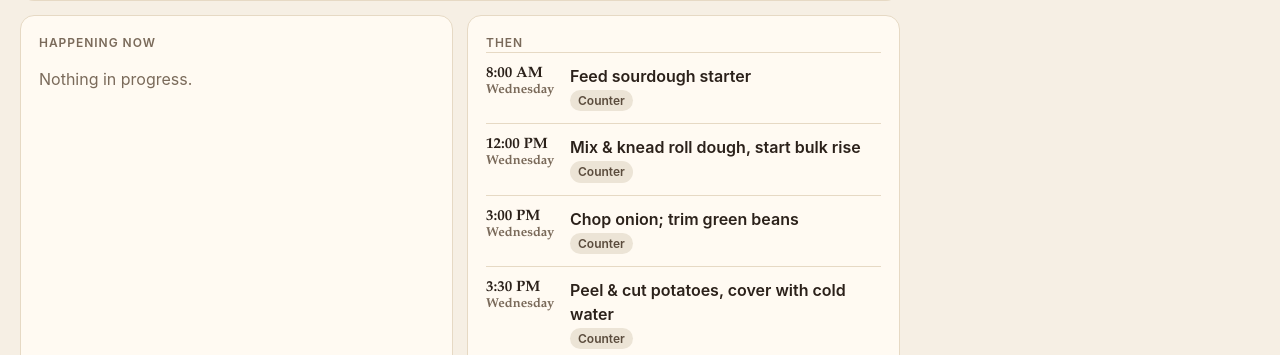
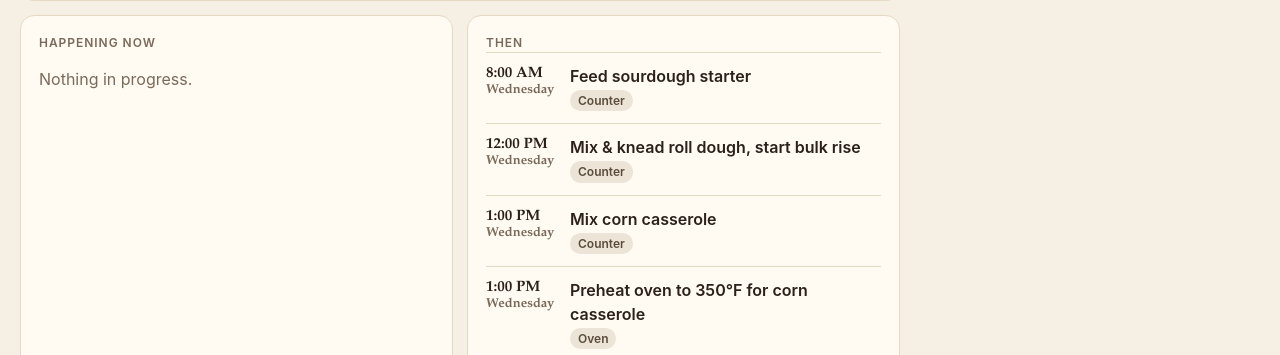
Before and after one commit to KevInTheCloud5617/thanksgiving-2026, a plain HTML site: page index.html in a window 1280 px wide. Shown: the part 445-800 px from the top of the page. Drawn offline with Linux system fonts and the light colour scheme.

Commit message:
Add corn casserole with homemade mix

```diff
--- a/data.js
+++ b/data.js
@@ -110,9 +110,38 @@ window.PLAN = {
     },
     {
       id: "corn", name: "Corn Casserole", color: "#d2a52c",
-      summary: "Recipe coming — ingredients and timing are not set yet.",
-      yield: "To be determined", activeTime: "TBD", totalTime: "TBD",
-      ingredients: [], ahead: [], steps: [{ text: "Waiting for your corn casserole recipe." }], notes: ["Not scheduled until the recipe arrives."]
+      summary: "Creamy corn casserole with a homemade cornmeal mix instead of Jiffy. Bake Wednesday; reheat Thursday.",
+      yield: "About 9 servings; 8×8 or 9×9 pan", activeTime: "10 min", totalTime: "45–50 min, plus cooling",
+      source: "https://thefoodcharlatan.com/creamed-corn-casserole/",
+      ingredients: [
+        { group: "Casserole", items: [
+          "½ cup (1 stick) butter",
+          "1 (15 oz) can whole-kernel corn, drained",
+          "1 (15 oz) can creamed corn, undrained",
+          "1 cup sour cream",
+          "3 tbsp granulated sugar (optional, for extra sweetness)",
+          "½ tsp kosher salt (or ¼ tsp table salt), in addition to the salt in the mix"
+        ]},
+        { group: "Homemade cornmeal mix (instead of Jiffy)", items: [
+          "½ cup yellow cornmeal",
+          "⅔ cup all-purpose flour",
+          "⅓ cup granulated sugar",
+          "1½ tsp baking powder",
+          "½ tsp salt",
+          "2 tbsp vegetable oil"
+        ]},
+        { group: "Gear", items: ["8×8 or 9×9 baking dish", "Microwave-safe dish for reheating"] }
+      ],
+      ahead: ["Wednesday: bake at 350°F, cool briefly, then refrigerate promptly in a shallow covered container within 2 hours of baking.", "Thursday: reheat covered portions in the microwave to 165°F, stirring for even heating; timing depends on the microwave and portion size."] ,
+      steps: [
+        { text: "Heat oven to 350°F. Melt the butter in a microwave-safe bowl or glass baking dish, then coat the sides of the baking dish with some of it. Never microwave a metal pan." },
+        { text: "Mix the cornmeal, flour, ⅓ cup sugar, baking powder, ½ tsp salt and oil to make the homemade mix." },
+        { text: "Combine the melted butter, drained whole corn, undrained creamed corn, sour cream, optional 3 tbsp sugar and extra kosher salt. Stir in the homemade mix until combined; spread in the baking dish." },
+        { text: "Bake at 350°F for about 35–40 minutes. The edges should be golden and pulling away; the center should be set, and a toothpick should come out without wet batter. Check metal pans a little early.", timer: { label: "Corn casserole bake — check", min: 35 } },
+        { text: "Cool briefly, then refrigerate promptly in a shallow covered container, within 2 hours of baking." },
+        { text: "Thursday, reheat covered portions in the microwave, stirring and checking in several spots until they reach 165°F. Serve warm." }
+      ],
+      notes: ["The author offers this homemade mix as a substitute but says she has not tested it. Cornmeal alone is not equivalent to the boxed mix; flour, sugar, baking powder, salt and oil are included.", "The 3 tbsp extra sugar is optional; the homemade mix already contains ⅓ cup sugar."]
     },
     {
       id: "crab", name: "Crab Dip", color: "#b85d4d",
@@ -292,6 +321,10 @@ window.PLAN = {
     { id: "brine",    dish: "turkey",   day: -2, clock: "10:00", where: "big1",    title: "Make brine, then chill it", detail: "Dissolve salt & aromatics in ½ gal hot water, add 1½ gal cold. Fridge until cold.", dur: 20 },
     { id: "starter",  dish: "rolls",    day: -1, clock: "08:00", where: "counter", title: "Feed sourdough starter", detail: "So it peaks around noon." },
     { id: "rollmix",  dish: "rolls",    day: -1, clock: "12:00", where: "counter", title: "Mix & knead roll dough, start bulk rise", detail: "~40 min hands-on, then 4–6 hr rise on the counter.", dur: 40 },
+    { id: "cornprep", dish: "corn",     day: -1, clock: "13:00", where: "counter", title: "Mix corn casserole", detail: "Make the cornmeal mix from scratch; combine with corn, sour cream and butter.", dur: 15 },
+    { id: "cornheat", dish: "corn",     day: -1, clock: "13:00", where: "oven", rack: "middle", title: "Preheat oven to 350°F for corn casserole", detail: "Middle rack.", dur: 15 },
+    { id: "cornbake", dish: "corn",     day: -1, clock: "13:15", where: "oven", rack: "middle", title: "Bake corn casserole", detail: "350°F, about 35–40 min; check for a set center.", dur: 45, timer: { label: "Corn casserole bake — check", min: 35 } },
+    { id: "cornchill",dish: "corn",     day: -1, clock: "14:15", where: "fridge", title: "Refrigerate corn casserole", detail: "Cool briefly; refrigerate in a shallow covered container within 2 hours after baking." },
     { id: "rollshape",dish: "rolls",    day: -1, clock: "17:30", where: "counter", title: "Shape 16 rolls, cover, fridge overnight", detail: "Into buttered 9×13, 4 × 4.", dur: 20 },
         { id: "vegprep",  dish: "stuffing", day: -1, clock: "15:00", where: "counter", title: "Chop onion; trim green beans", detail: "Bag them separately in the fridge.", dur: 30 },
     { id: "potprep",  dish: "potatoes", day: -1, clock: "15:30", where: "counter", title: "Peel & cut potatoes, cover with cold water", detail: "2-inch chunks, fully submerged, no salt, fridge. Thursday: drain, fresh cold water to cook.", dur: 30 },
@@ -322,6 +355,7 @@ window.PLAN = {
     { id: "uncover",  dish: "stuffing", t: -25,  dur: 0,   where: "oven",   title: "Uncover the stuffing", detail: "10 more minutes for a crisp top.", timer: { label: "Stuffing uncovered", min: 10 } },
     { id: "beanwater",dish: "beans",    t: -20,  dur: 20,  where: "small2", title: "Green beans: water on, then steam", detail: "1 inch of water, basket, lid. Beans in once boiling, 5–7 min.", timer: { label: "Steam beans", min: 6 } },
     { id: "carve",    dish: "turkey",   t: -15,  dur: 15,  where: "counter", title: "Carve the turkey", detail: "Legs, thighs, drums, then breasts whole and sliced." },
+    { id: "cornwarm", dish: "corn",     t: -15,  dur: 15,  where: "counter", title: "Reheat corn casserole in microwave", detail: "Reheat covered portions, stirring and checking in several spots, to 165°F. Microwave times vary." },
     { id: "sidesout", dish: null,       t: -10,  dur: 0,   where: "oven",   title: "Mac & stuffing out", detail: "To the table." },
     { id: "rollwarm", dish: "rolls",    t: -10,  dur: 8,   where: "oven", rack: "middle", title: "Rolls in to rewarm (foil on), then oven off", detail: "5–8 minutes.", timer: { label: "Rewarm rolls", min: 6 } },
     { id: "dinner",   dish: null,       t: 0,    dur: 0,   where: "counter", title: "Dinner!", detail: "Happy Thanksgiving." }
@@ -336,8 +370,9 @@ window.PLAN = {
     { group: "Stuffing", items: ["Pepperidge Farm stuffing ×2", "Onions ×2 medium", "Chicken broth (4 cups — one 32-oz carton)"] },
     { group: "Green beans", items: ["2 lb green beans", "Lemon"] },
     { group: "Rolls", items: ["Bread flour (500 g ≈ 4 cups)", "Eggs ×2", "Honey", "Whole milk (shared with mac)", "Flaky salt (optional)"] },
-    { group: "Butter total", items: ["About 1¼ lb — 5 sticks (rolls ~6 tbsp, turkey 4 tbsp, potatoes 1 stick, mac 4 tbsp+, stuffing 1 stick, beans 2 tbsp, gravy up to 4 tbsp unsalted)"] },
+    { group: "Butter total", items: ["About 1½ lb — 6 sticks (includes 1 stick for corn casserole and up to 4 tbsp unsalted for gravy)"] },
     { group: "Gravy", items: ["Low- or no-sodium turkey or chicken broth — up to 3 cups (in addition to stuffing broth)", "All-purpose flour — 4 tbsp (shared with mac)", "Unsalted butter — up to 4 tbsp (included in butter total)"] },
-    { group: "Recipes still coming", items: ["Corn casserole — ingredients TBD", "Crab dip — ingredients TBD", "Baguette — ingredients TBD"] }
+    { group: "New dishes", items: ["Corn casserole — see its shopping list", "Crab dip — ingredients TBD", "Baguette — ingredients TBD"] },
+    { group: "Corn casserole", items: ["1 can whole-kernel corn (15 oz)", "1 can creamed corn (15 oz)", "Sour cream — 1 cup", "Yellow cornmeal — ½ cup", "All-purpose flour — ⅔ cup (shared)", "Granulated sugar — ⅓ cup, plus 3 tbsp optional", "Baking powder — 1½ tsp", "Salt — ½ tsp plus ½ tsp kosher (or ¼ tsp table salt)", "Vegetable oil — 2 tbsp", "Butter — 1 stick (included in butter total)"] }
   ]
 };
--- a/index.html
+++ b/index.html
@@ -420,7 +420,7 @@ function openRecipe(id){
   if (location.hash !== '#recipe/'+id) history.pushState(null,'','#recipe/'+id);
   const evs = sorted().filter(e=>e.dish===id);
   $('#panel').innerHTML = `<div class="phead"><div style="width:8px;align-self:stretch;border-radius:4px;background:${d.color}"></div><div style="flex:1"><h2>${esc(d.name)}</h2><div class="muted">${esc(d.summary)}</div><div class="facts"><span class="pill where">${esc(d.yield)}</span><span class="pill where">Active ${esc(d.activeTime)}</span><span class="pill where">${esc(d.totalTime)}</span></div></div><button class="btn sm" id="closeR">Close</button></div>
-  <div class="pbody"><div class="cols">
+  <div class="pbody">${d.source?`<p class="small"><a href="${esc(d.source)}" target="_blank" rel="noopener noreferrer">Original recipe ↗</a></p>`:''}<div class="cols">
     <div class="ing">${d.ingredients.map((g,gi)=>`<h4>${esc(g.group)}</h4><ul class="cl">${g.items.map((it,ii)=>{const k=`${id}.${gi}.${ii}`;return `<li class="${ingDone.has(k)?'on':''}" data-ing="${k}"><div class="bx">${ingDone.has(k)?'✓':''}</div><span>${esc(it)}</span></li>`;}).join('')}</ul>`).join('')}
       ${d.ahead.length?`<div class="aheadbox"><div class="eyebrow" style="color:var(--olive)">Make ahead</div><ul>${d.ahead.map(a=>`<li>${esc(a)}</li>`).join('')}</ul></div>`:''}
       <h4>When (with your dinner time)</h4><ul class="cl">${evs.map(e=>`<li style="cursor:default"><b style="min-width:110px;font-variant-numeric:tabular-nums">${fmtDay(startOf(e)).split(',')[0].slice(0,3)} ${fmtT(startOf(e))}</b><span>${esc(e.title)}</span></li>`).join('')}</ul></div>
```
Also changed, not shown: 1 other file.
